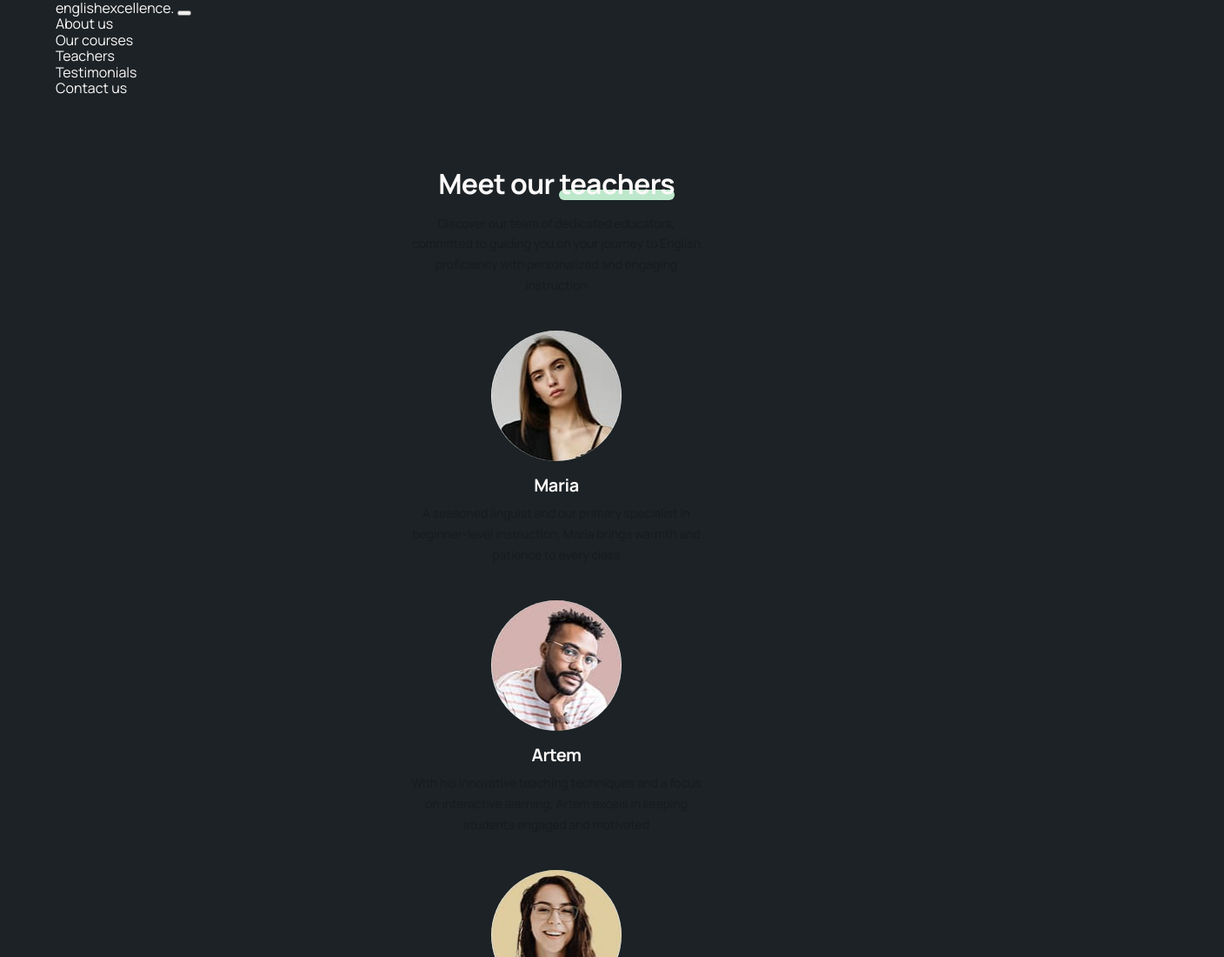
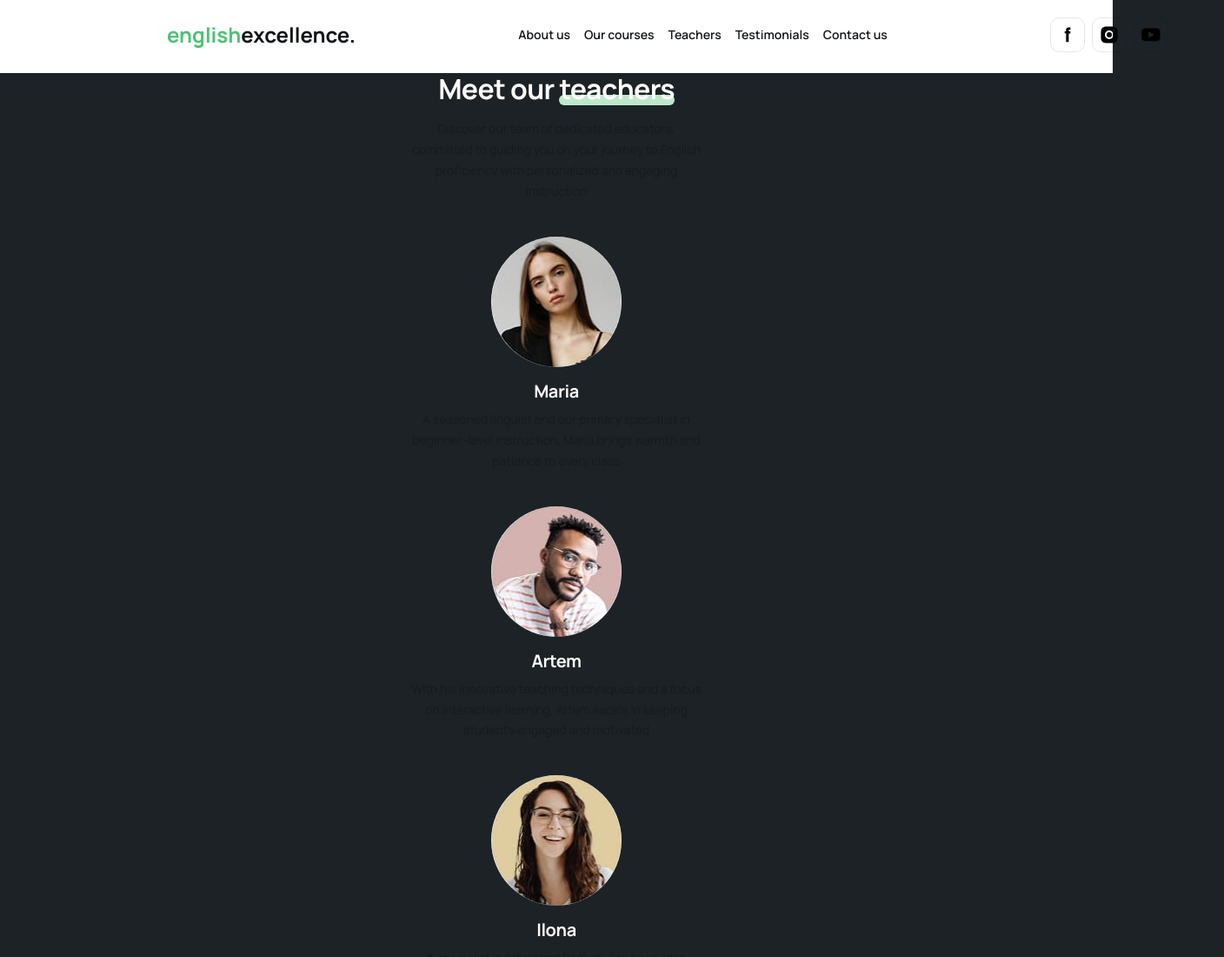
Before and after one commit to ma-nk/Project-Burning-Styles, a website built with Vite: page src/index.html in a window 1280 px wide. Shown: the top 1100 px of the page at 87% size, 1408 px wide, since content can reach past the window. Built offline with nearby package versions, Linux system fonts and the light colour scheme; files whose address does not match are found by name.

Commit message:
added header.css and icons, updated header.html

```diff
--- a/src/css/header.css
+++ b/src/css/header.css
@@ -1 +1,141 @@
 /* section css will be here */
+.header {
+  position: sticky;
+  top: 0;
+  background-color: #fff;
+  padding: 20px 128px;
+  height: 84px;
+  width: 100%;
+  z-index: 1000;
+}
+
+.header-container {
+  display: flex;
+  align-items: center;
+  justify-content: space-between;
+  max-width: 1280px;
+  margin: 0 auto;
+}
+
+.logo {
+  font-size: 24px;
+  font-weight: 700;
+  text-decoration: none;
+  display: flex;
+  align-items: baseline;
+}
+
+.logo-part1 {
+  color: #4dc274;
+}
+
+.logo-part2 {
+  color: #121417;
+}
+
+.header-nav {
+  flex-grow: 1;
+  display: flex;
+  justify-content: center;
+}
+
+.nav-links {
+  list-style: none;
+  display: flex;
+  gap: 16px;
+}
+
+.nav-links li a {
+  text-decoration: none;
+  color: #121417;
+  font-weight: 600;
+  font-size: 14px;
+  line-height: 1.29;
+  position: relative;
+}
+
+.nav-links li a::after {
+  content: '';
+  display: block;
+  width: 37px;
+  height: 2px;
+  background-color: #4dc274;
+  position: absolute;
+  bottom: -5px;
+  left: 0; /* Align to the left */
+  opacity: 0;
+  transition: opacity 0.3s;
+}
+
+.nav-links li a:hover::after {
+  opacity: 1;
+}
+
+.social-links {
+  list-style: none;
+  display: flex;
+  gap: 8px;
+}
+
+.socials-item {
+  display: flex;
+  justify-content: center;
+  align-items: center;
+  border: 1px solid rgba(18, 20, 23, 0.1);
+  border-radius: 10px;
+  width: 40px;
+  height: 40px;
+}
+
+.socials-link {
+  display: flex;
+  justify-content: center;
+  align-items: center;
+  width: 100%;
+  height: 100%;
+  text-decoration: none;
+}
+
+.socials-icon {
+  width: 24px;
+  height: 24px;
+  fill: var(--black);
+  transition: fill 0.3s;
+}
+
+.socials-item:hover .socials-icon {
+  fill: #4dc274;
+}
+
+.menu-toggle {
+  display: none;
+  background: none;
+  border: none;
+  cursor: pointer;
+}
+
+.hamburger {
+  display: block;
+  width: 25px;
+  height: 3px;
+  background-color: #333;
+  position: relative;
+}
+
+.hamburger::before,
+.hamburger::after {
+  content: '';
+  width: 25px;
+  height: 3px;
+  background-color: #333;
+  position: absolute;
+  left: 0;
+}
+
+.hamburger::before {
+  top: -8px;
+}
+
+.hamburger::after {
+  top: 8px;
+}
--- a/src/partials/header.html
+++ b/src/partials/header.html
@@ -32,7 +32,7 @@
                   aria-label="Link to Facebook"
               >
                   <svg class="socials-icon" width="24" height="24">
-                      <use href="./images/icons.svg#facebook"></use>
+                      <use href="./img/icons.svg#facebook"></use>
                   </svg>
               </a>
           </li>
@@ -45,7 +45,7 @@
                   aria-label="Link to Instagram"
               >
                   <svg class="socials-icon" width="24" height="24">
-                      <use href="./images/icons.svg#instagram"></use>
+                      <use href="./img/icons.svg#instagram"></use>
                   </svg>
               </a>
           </li>
@@ -58,7 +58,7 @@
                   aria-label="Link to YouTube"
               >
                   <svg class="socials-icon" width="24" height="24">
-                      <use href="./images/icons.svg#youtube"></use>
+                      <use href="./img/icons.svg#youtube"></use>
                   </svg>
               </a>
           </li>
```
Also changed, not shown: src/img/icons.svg (added), src/img/icons/facebook.svg (added), src/img/icons/instagram.svg (added), src/img/icons/youtube.svg (added).
